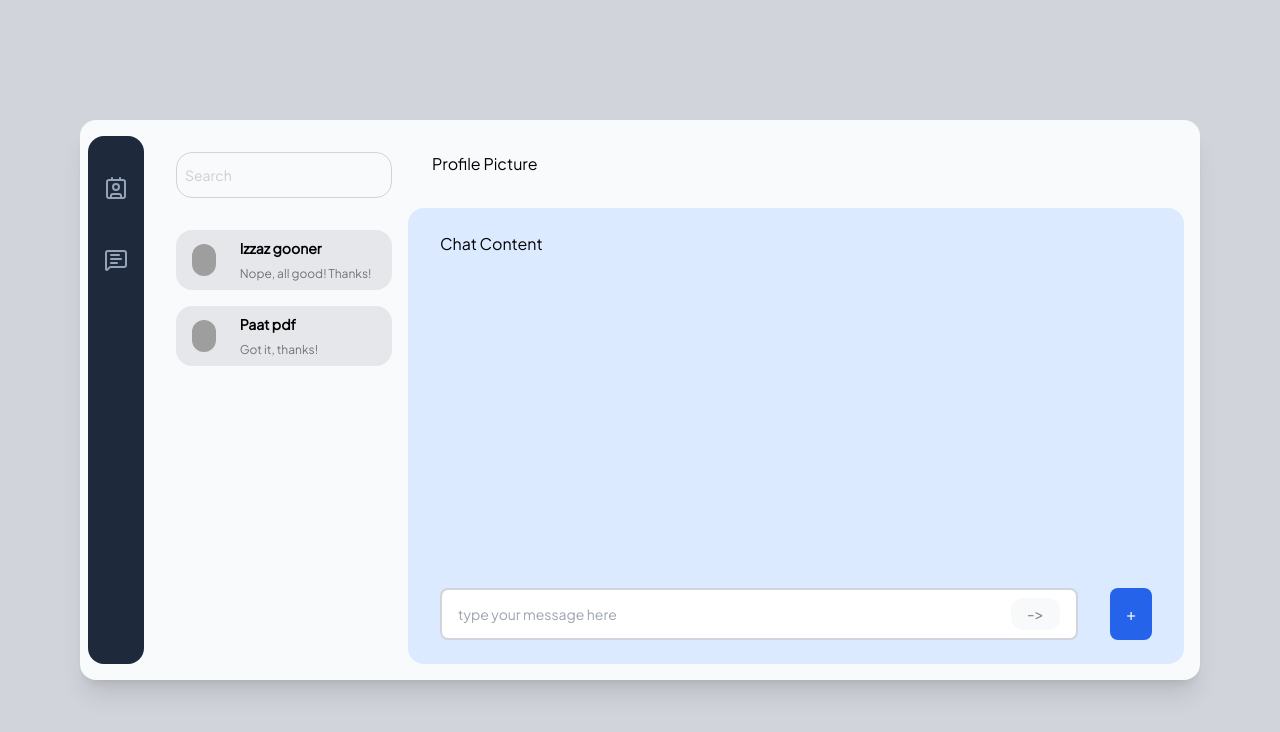
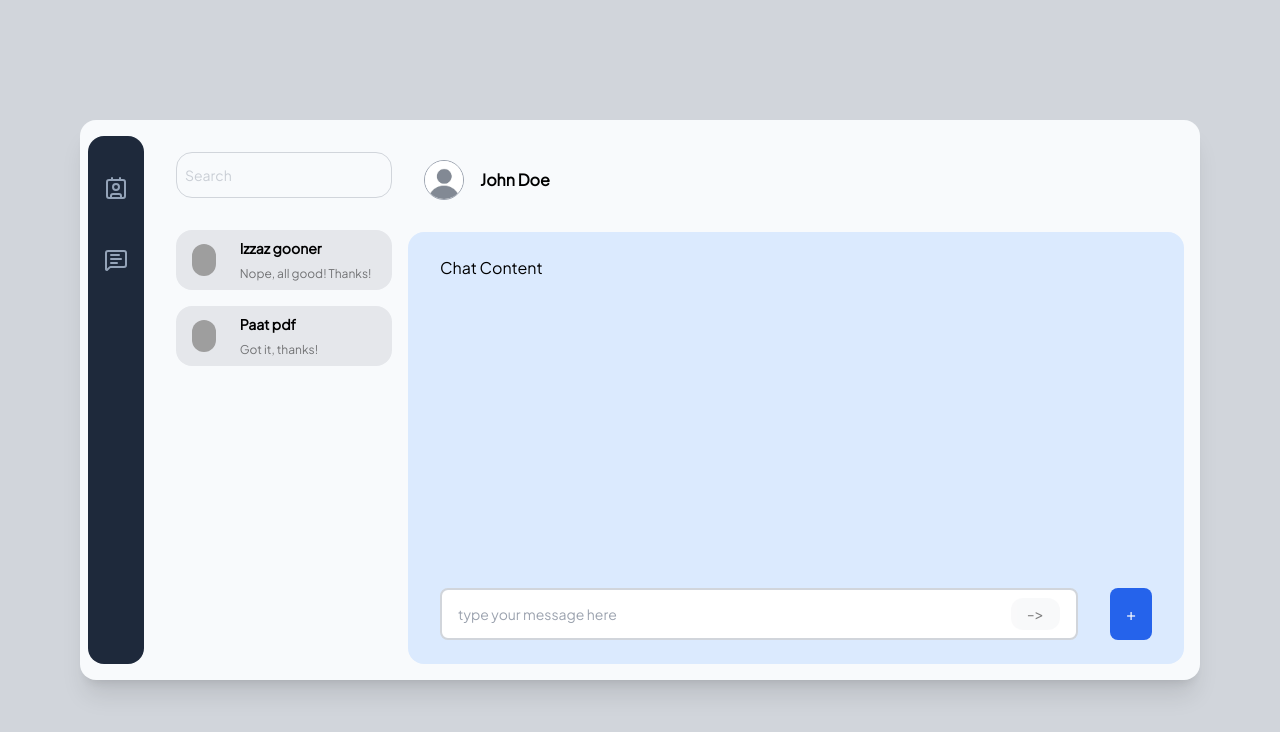
Before and after one commit to Killerz1724/chatApp, a Next.js app: page /dashboard in a window 1280 px wide. Shown: the top 732 px of the page. Built offline with nearby package versions, Linux system fonts and the light colour scheme; grey boxes are pictures that could not be loaded.

Commit message:
refac: refac recepint profile pic

```diff
--- a/src/components/ChatComp/ChatContent.tsx
+++ b/src/components/ChatComp/ChatContent.tsx
@@ -1,10 +1,11 @@
 import React from "react";
 import InputMessage from "./InputMessage";
+import RecepientProfile from "./RecepientProfile";
 
 export default function ChatContent() {
   return (
     <article className="flex flex-col w-full">
-      <div className="px-6 pb-8">Profile Picture</div>
+      <RecepientProfile />
       <div className="flex flex-col bg-blue-100 px-8 py-6 rounded-2xl h-full w-full">
         <div className="flex-1">Chat Content</div>
         <InputMessage />
--- /dev/null
+++ b/src/components/ChatComp/RecepientProfile.tsx
@@ -0,0 +1,14 @@
+import Image from "next/image";
+
+export default function RecepientProfile() {
+  return (
+    <div className="flex items-center  justify-between pt-2 pb-8 px-4">
+      <div className="flex items-center gap-4">
+        <div className="w-10 h-10 border border-gray-400 rounded-full relative object-cover overflow-hidden">
+          <Image src={"/images/defaultProfPic.webp"} alt={"dummy"} fill />
+        </div>
+        <h4 className="font-bold">John Doe</h4>
+      </div>
+    </div>
+  );
+}
```
